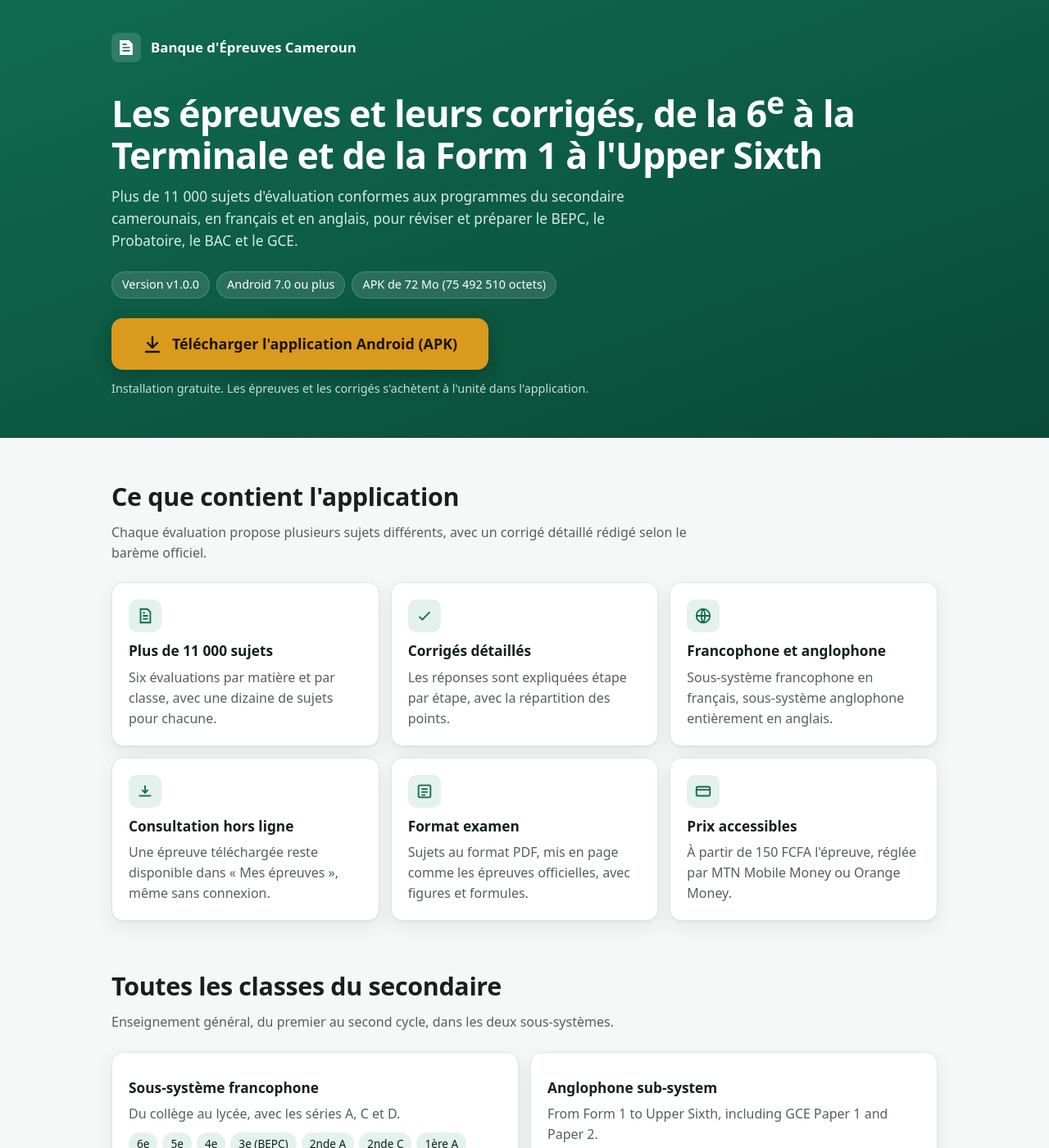
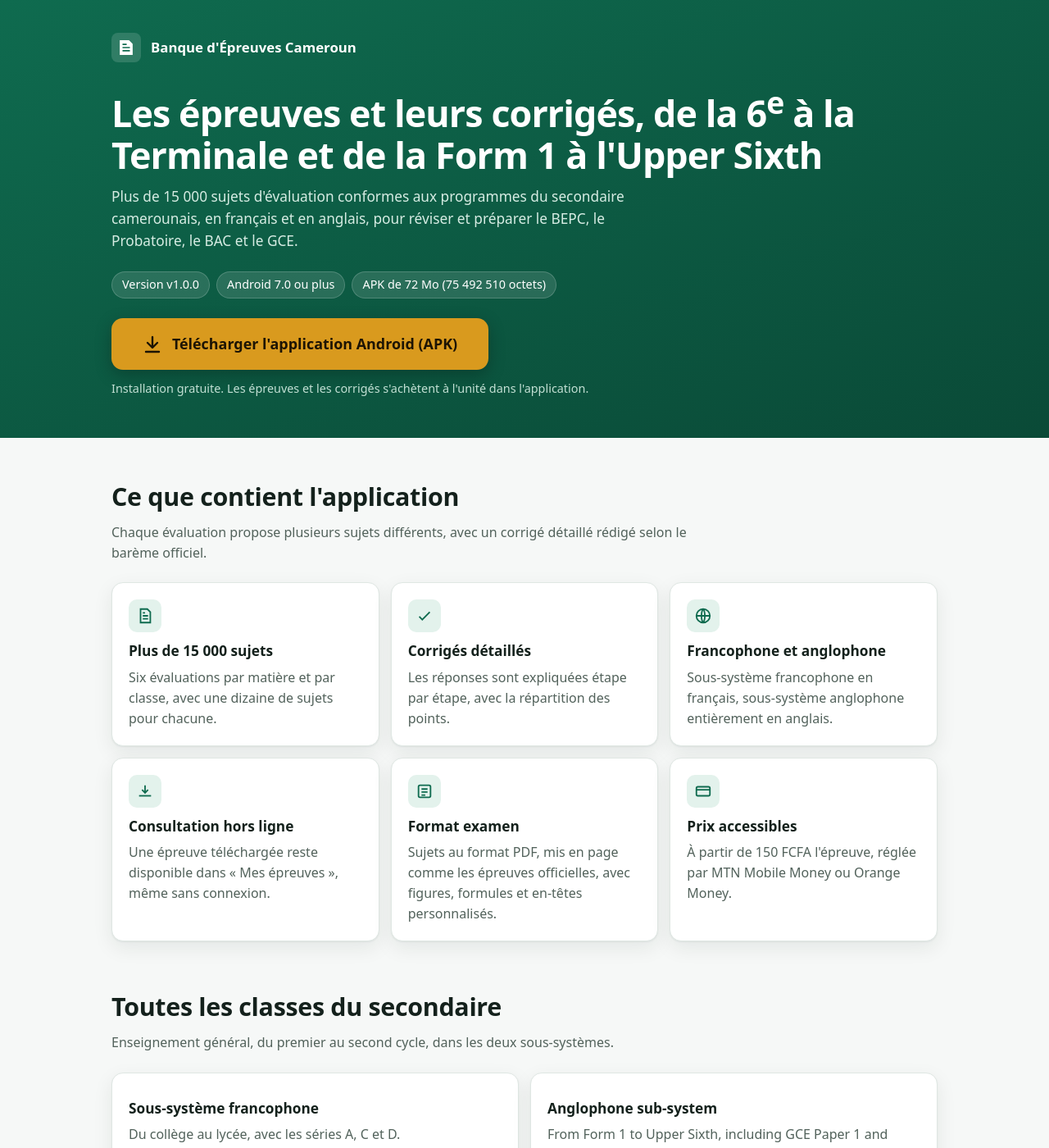
Before and after one commit to etiennematoulike829-cmyk/banque-epreuves-app, a plain HTML site: page docs/index.html in a window 1280 px wide. Shown: the top 1400 px of the page at 82% size. Drawn offline with Linux system fonts and the light colour scheme.

Commit message:
Page : plus de 15 000 sujets, mention des en-têtes personnalisés
Co-Authored-By: Claude Opus 5.5 <noreply@anthropic.com>

```diff
--- a/docs/index.html
+++ b/docs/index.html
@@ -4,7 +4,7 @@
   <meta charset="utf-8">
   <meta name="viewport" content="width=device-width, initial-scale=1">
   <title>Banque d'Épreuves Cameroun – Épreuves et corrigés de la 6e à la Terminale (APK Android)</title>
-  <meta name="description" content="Téléchargez gratuitement Banque d'Épreuves Cameroun : plus de 11 000 sujets d'épreuves avec corrigés pour le secondaire camerounais, de la 6e à la Terminale et de la Form 1 à l'Upper Sixth. Préparez le BEPC, le Probatoire, le BAC et le GCE.">
+  <meta name="description" content="Téléchargez gratuitement Banque d'Épreuves Cameroun : plus de 15 000 sujets d'épreuves avec corrigés pour le secondaire camerounais, de la classe de 6e en Terminale et de la Form 1 à l'Upper Sixth. Préparez le BEPC, le Probatoire, le BAC et le GCE.">
   <meta name="keywords" content="épreuves Cameroun, corrigés épreuves Cameroun, banque d'épreuves, épreuves 6ème, épreuves 3ème BEPC, épreuves probatoire, épreuves BAC Cameroun, GCE O Level, GCE A Level, Form 1, Form 5, Lower Sixth, Upper Sixth, mathématiques, physique, chimie, SVT, anglais, MINESEC, application Android">
   <meta name="author" content="Banque d'Épreuves Cameroun">
   <meta name="robots" content="index, follow">
@@ -15,7 +15,7 @@
   <meta property="og:locale" content="fr_FR">
   <meta property="og:site_name" content="Banque d'Épreuves Cameroun">
   <meta property="og:title" content="Banque d'Épreuves Cameroun – épreuves et corrigés du secondaire">
-  <meta property="og:description" content="Plus de 11 000 sujets avec corrigés, de la 6e à la Terminale et de la Form 1 à l'Upper Sixth. Application Android gratuite.">
+  <meta property="og:description" content="Plus de 15 000 sujets avec corrigés de la classe de 6e en Terminale et de la Form 1 à l'Upper Sixth. Application Android gratuite.">
   <meta property="og:url" content="https://banque-epreuves-app.pages.dev/">
   <meta name="twitter:card" content="summary">
 
@@ -177,7 +177,7 @@
       Banque d'Épreuves Cameroun
     </div>
     <h1>Les épreuves et leurs corrigés, de la 6<sup>e</sup> à la Terminale et de la Form&nbsp;1 à l'Upper Sixth</h1>
-    <p class="lead">Plus de 11&nbsp;000 sujets d'évaluation conformes aux programmes du secondaire camerounais, en français et en anglais, pour réviser et préparer le BEPC, le Probatoire, le BAC et le GCE.</p>
+    <p class="lead">Plus de 15&nbsp;000 sujets d'évaluation conformes aux programmes du secondaire camerounais, en français et en anglais, pour réviser et préparer le BEPC, le Probatoire, le BAC et le GCE.</p>
     <ul class="meta" aria-label="Informations sur le fichier">
       <li>Version v1.0.0</li>
       <li>Android 7.0 ou plus</li>
@@ -199,7 +199,7 @@
       <div class="grid three">
         <div class="card">
           <div class="ico"><svg width="22" height="22" viewBox="0 0 24 24" fill="none" stroke="currentColor" stroke-width="2" aria-hidden="true"><path d="M6 3h9l4 4v14H6z"/><path d="M9 12h7M9 16h7M9 8h3"/></svg></div>
-          <h3>Plus de 11&nbsp;000 sujets</h3>
+          <h3>Plus de 15&nbsp;000 sujets</h3>
           <p>Six évaluations par matière et par classe, avec une dizaine de sujets pour chacune.</p>
         </div>
         <div class="card">
@@ -220,7 +220,7 @@
         <div class="card">
           <div class="ico"><svg width="22" height="22" viewBox="0 0 24 24" fill="none" stroke="currentColor" stroke-width="2" aria-hidden="true"><rect x="4" y="4" width="16" height="16" rx="2"/><path d="M8 9h8M8 13h8M8 17h5"/></svg></div>
           <h3>Format examen</h3>
-          <p>Sujets au format PDF, mis en page comme les épreuves officielles, avec figures et formules.</p>
+          <p>Sujets au format PDF, mis en page comme les épreuves officielles, avec figures, formules et en-têtes personnalisés.</p>
         </div>
         <div class="card">
           <div class="ico"><svg width="22" height="22" viewBox="0 0 24 24" fill="none" stroke="currentColor" stroke-width="2" aria-hidden="true"><rect x="3" y="6" width="18" height="12" rx="2"/><path d="M3 10h18"/></svg></div>
```
